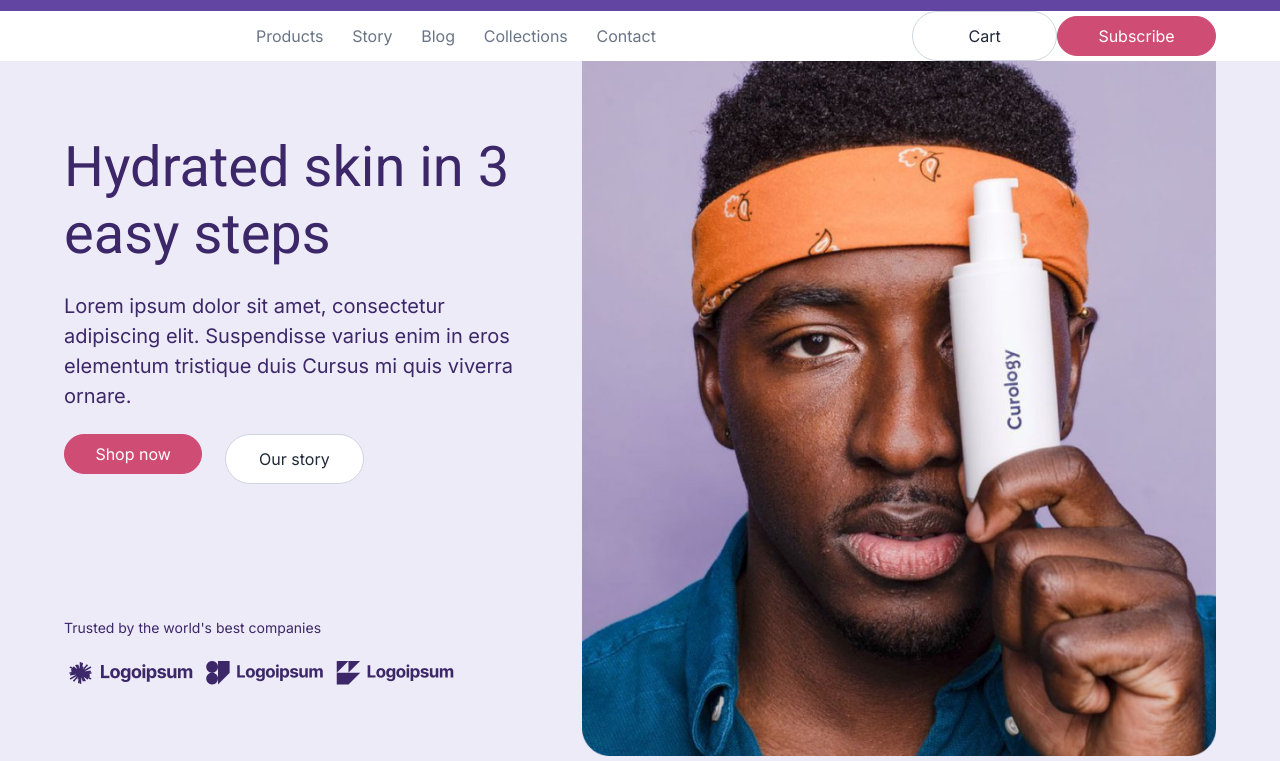
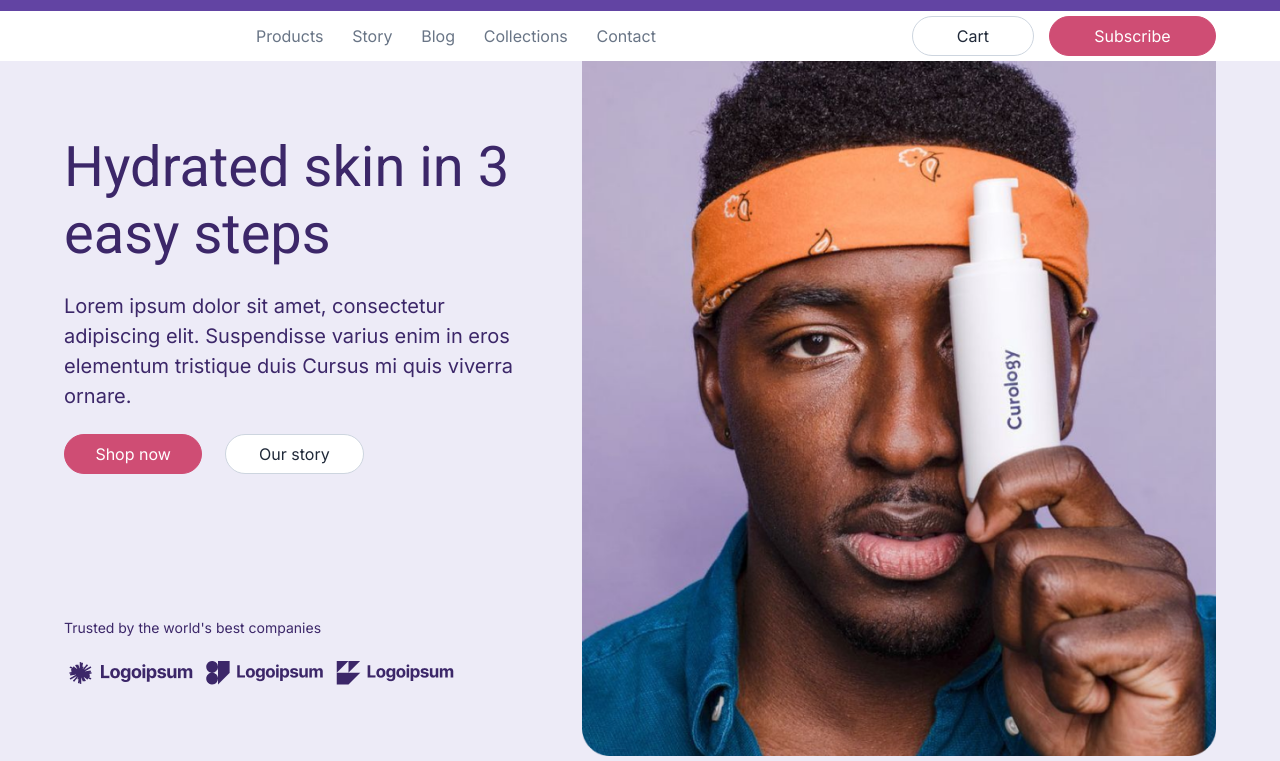
Before and after one commit to laff1ck/SoftwareCreating, a website: page Desktop/mama/index.html in a window 1280 px wide. Shown: the part 39-800 px from the top of the page. Drawn offline with Linux system fonts and the light colour scheme; files whose address does not match are found by name.

Commit message:
Update style.css

```diff
--- a/Desktop/mama/public/style.css
+++ b/Desktop/mama/public/style.css
@@ -77,8 +77,8 @@
 }
 .button-1{
     display: flex;
-    height: 50px;
-    width: 50%;
+    height: 40px;
+    width: 40%;
     align-items: center;
     justify-content: center;
     background: #FFFFFF;
```
